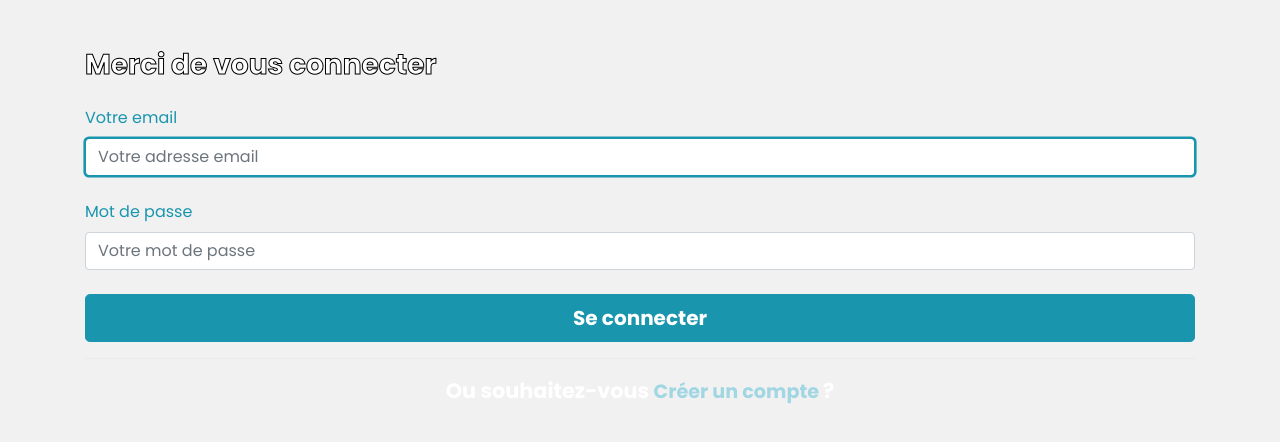
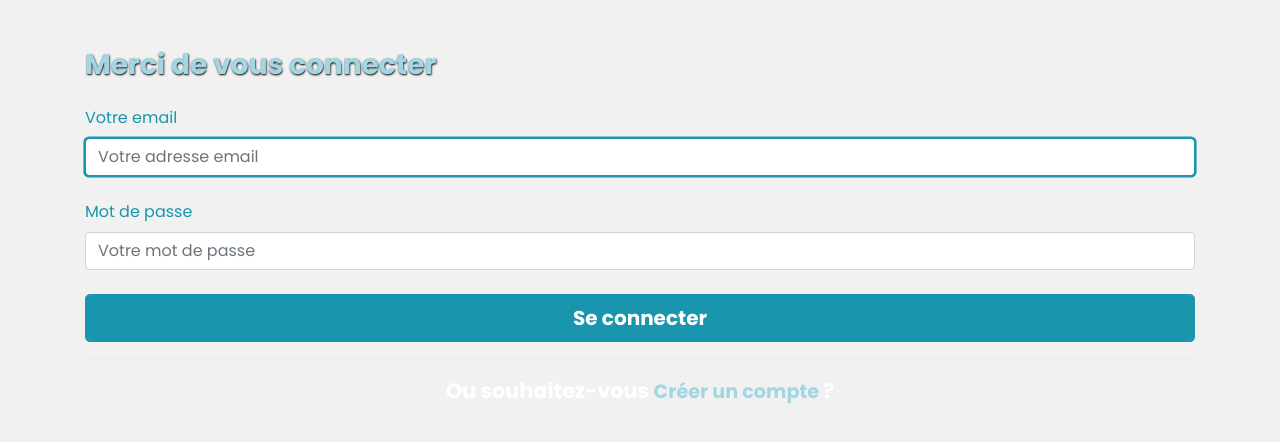
Before and after one commit to kylian97/DronaMada, a Symfony app: template templates/security/login.html.twig in a window 1280 px wide. Shown: the part 64-506 px from the top of the page. Run offline with Twig, Linux system fonts and the light colour scheme; the template is opened without the code that fills it, so the values that code supplies are empty; some libraries are stand-ins or nearby versions.

Commit message:
mise a jour css home

```diff
--- a/templates/security/login.html.twig
+++ b/templates/security/login.html.twig
@@ -25,7 +25,7 @@
         </div>
     {% endif %}
 
-    <h1 class="h3 mb-3 font-weight-bold mb-4 shadowBlack">Merci de vous connecter</h1>
+    <h1 class="h3 mb-3 font-weight-bold mb-4" style="color: #A1D6E2; text-shadow: 0.5px 0.5px 2px black;">Merci de vous connecter</h1>
     <label for="inputEmail" class="colorLabel">Votre email</label>
     <input type="email" value="{{ last_username }}" name="email" placeholder="Votre adresse email" id="inputEmail" class="form-control mb-4" autocomplete="email" required autofocus>
     <label for="inputPassword" class="colorLabel">Mot de passe</label>
```
